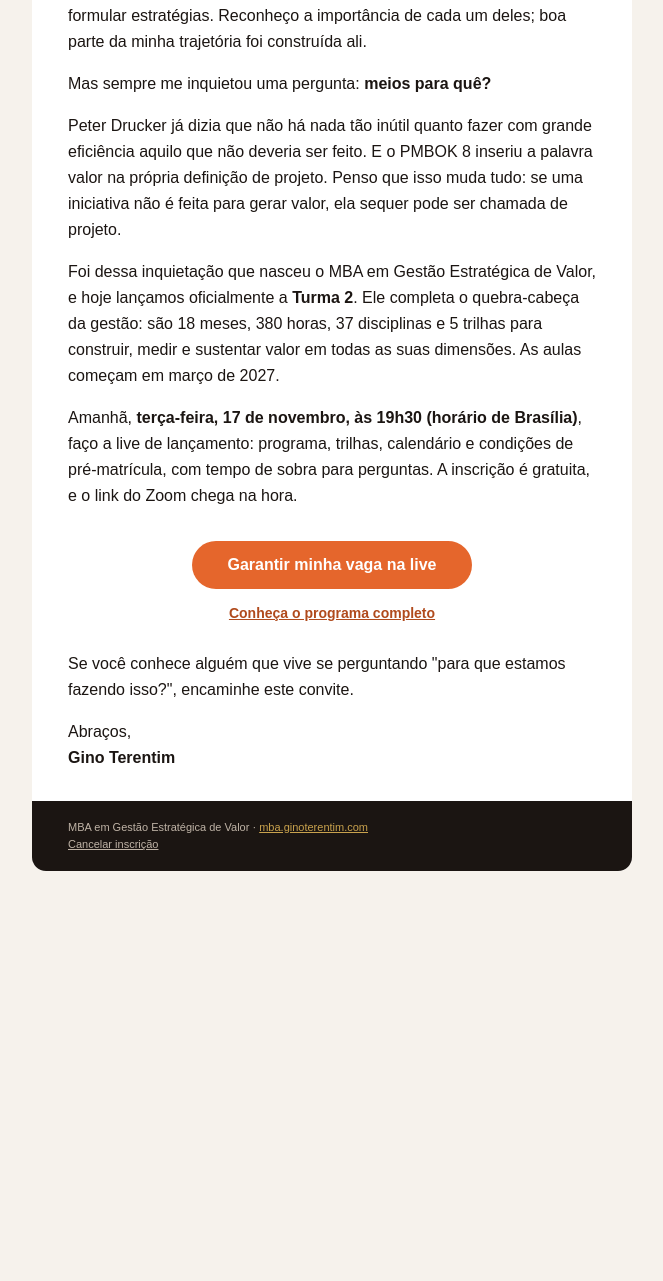
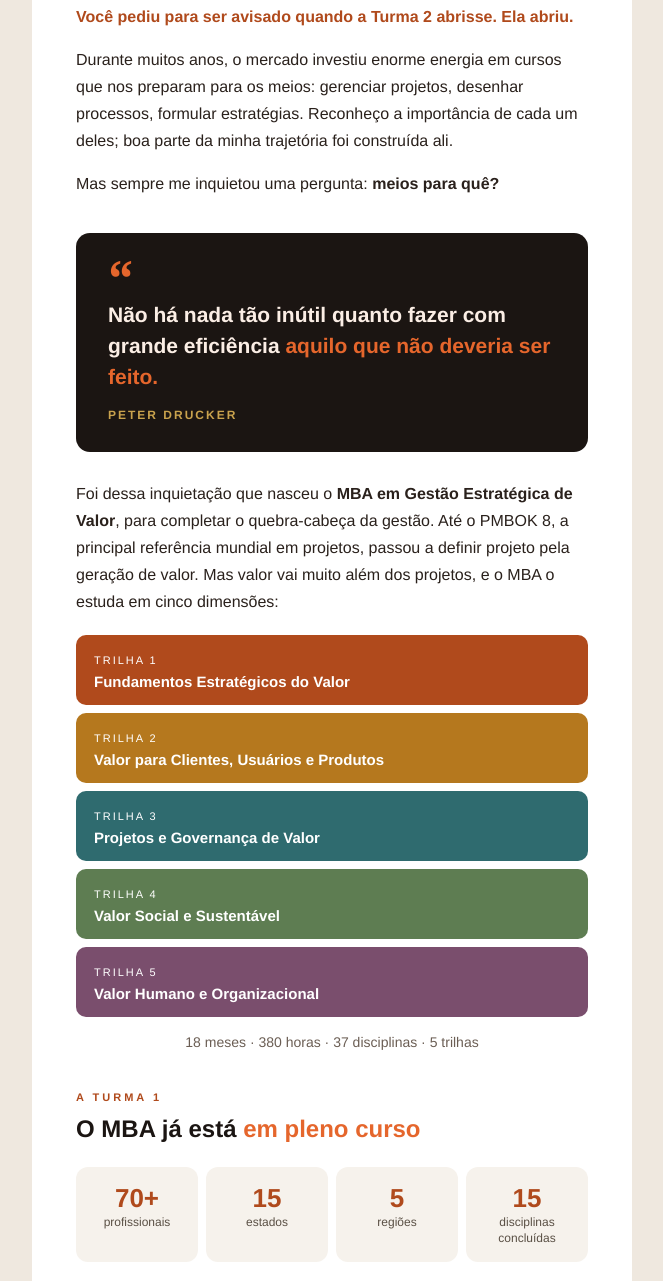
Before and after one commit to ginoterentimjr/live-mba-turma2, a plain HTML site: page email_espera.html in a window 1280 px wide. Shown: the part 466-1747 px from the top of the page, without its empty margins (308-971 px from the left). Before the commit the page ends 1365 px from the top, so only its background shows below. Drawn offline with Linux system fonts and the light colour scheme.

Commit message:
E-mail da lista de espera
Co-Authored-By: Claude Opus 5.5 <noreply@anthropic.com>
Claude-Session: https://claude.ai/code/session_01SQHeq2dcsqVUsgT81MCKjS

```diff
--- a/email_espera.html
+++ b/email_espera.html
@@ -1,27 +1,76 @@
-<!DOCTYPE html><html lang="pt-BR"><head><meta charset="utf-8"><meta name="viewport" content="width=device-width,initial-scale=1"><title>O PMBOK 8 redefiniu projeto</title></head>
-<body style="margin:0;padding:0;background:#F6F2EC;font-family:Poppins,Arial,Helvetica,sans-serif;color:#1B1512">
-<div style="display:none;max-height:0;overflow:hidden">Live de lançamento da Turma 2 do MBA em Gestão Estratégica de Valor, amanhã (17/11), às 19h30. Inscrição gratuita.</div>
-<table role="presentation" width="100%" cellpadding="0" cellspacing="0" style="background:#F6F2EC"><tr><td align="center" style="padding:28px 12px">
-<table role="presentation" width="600" cellpadding="0" cellspacing="0" style="max-width:600px;width:100%;background:#ffffff;border-radius:14px;overflow:hidden">
-<tr><td style="padding:0"><img src="https://ginoterentimjr.github.io/live-mba-turma2/email-capa.png" width="600" alt="MBA em Gestão Estratégica de Valor: a Turma 2 está lançada. Live terça, 17/11, às 19h30" style="display:block;width:100%;height:auto;border:0"></td></tr>
-<tr><td style="padding:32px 36px 6px;font-size:16px;line-height:26px">
-<p style="margin:0 0 16px;color:#B04A1C;font-weight:700">Você pediu para ser avisado quando a Turma 2 abrisse. Ela abriu.</p>
-<p style="margin:0 0 16px">Durante muitos anos, o mercado investiu enorme energia em cursos que nos preparam para os meios: gerenciar projetos, desenhar processos, formular estratégias. Reconheço a importância de cada um deles; boa parte da minha trajetória foi construída ali.</p>
-<p style="margin:0 0 16px">Mas sempre me inquietou uma pergunta: <strong>meios para quê?</strong></p>
-<p style="margin:0 0 16px">Peter Drucker já dizia que não há nada tão inútil quanto fazer com grande eficiência aquilo que não deveria ser feito. E o PMBOK 8 inseriu a palavra valor na própria definição de projeto. Penso que isso muda tudo: se uma iniciativa não é feita para gerar valor, ela sequer pode ser chamada de projeto.</p>
-<p style="margin:0 0 16px">Foi dessa inquietação que nasceu o MBA em Gestão Estratégica de Valor, e hoje lançamos oficialmente a <strong>Turma 2</strong>. Ele completa o quebra-cabeça da gestão: são 18 meses, 380 horas, 37 disciplinas e 5 trilhas para construir, medir e sustentar valor em todas as suas dimensões. As aulas começam em março de 2027.</p>
-<p style="margin:0 0 22px">Amanhã, <strong>terça-feira, 17 de novembro, às 19h30 (horário de Brasília)</strong>, faço a live de lançamento: programa, trilhas, calendário e condições de pré-matrícula, com tempo de sobra para perguntas. A inscrição é gratuita, e o link do Zoom chega na hora.</p>
+<!DOCTYPE html><html lang="pt-BR"><head><meta charset="utf-8"><meta name="viewport" content="width=device-width,initial-scale=1"><title>O que é valor para você?</title>
+<style>@media (max-width:620px){.pad{padding-left:24px!important;padding-right:24px!important}.h1{font-size:28px!important;line-height:36px!important}}</style></head>
+<body style="margin:0;padding:0;background:#EFE8DF;font-family:Poppins,'Helvetica Neue',Arial,sans-serif;color:#2A211C">
+<div style="display:none;max-height:0;overflow:hidden">Dedicamos um MBA inteiro a essa pergunta. Live de lançamento da Turma 2 amanhã, 17/11, às 19h30. Inscrição gratuita.</div>
+<table role="presentation" width="100%" cellpadding="0" cellspacing="0" style="background:#EFE8DF"><tr><td align="center" style="padding:28px 10px">
+<table role="presentation" width="600" cellpadding="0" cellspacing="0" style="max-width:600px;width:100%;background:#ffffff;border-radius:16px;overflow:hidden">
+
+<tr><td style="padding:0"><a href="https://ginoterentimjr.github.io/live-mba-turma2/#inscricao"><img src="https://ginoterentimjr.github.io/live-mba-turma2/email-capa.png" width="600" alt="MBA em Gestão Estratégica de Valor: a Turma 2 está lançada. Live terça, 17/11, às 19h30" style="display:block;width:100%;height:auto;border:0"></a></td></tr>
+
+<tr><td class="pad" style="padding:40px 44px 8px">
+<div style="font-size:11px;letter-spacing:3px;font-weight:700;color:#B04A1C">TURMA 2 · LANÇAMENTO OFICIAL</div>
+<div class="h1" style="font-size:34px;line-height:42px;font-weight:700;color:#1B1512;margin-top:14px">O que é valor <span style="color:#E5662C">para você?</span></div>
+<p style="font-size:16px;line-height:27px;margin:18px 0 0;color:#B04A1C;font-weight:700">Você pediu para ser avisado quando a Turma 2 abrisse. Ela abriu.</p>
+<p style="font-size:16px;line-height:27px;margin:16px 0 0">Durante muitos anos, o mercado investiu enorme energia em cursos que nos preparam para os meios: gerenciar projetos, desenhar processos, formular estratégias. Reconheço a importância de cada um deles; boa parte da minha trajetória foi construída ali.</p>
+<p style="font-size:16px;line-height:27px;margin:16px 0 0">Mas sempre me inquietou uma pergunta: <strong>meios para quê?</strong></p>
 </td></tr>
-<tr><td align="center" style="padding:4px 36px 12px">
-<a href="https://ginoterentimjr.github.io/live-mba-turma2/#inscricao" style="display:inline-block;background:#E5662C;color:#ffffff;text-decoration:none;font-weight:700;font-size:16px;padding:15px 36px;border-radius:30px">Garantir minha vaga na live</a>
+
+<tr><td class="pad" style="padding:28px 44px">
+<table role="presentation" width="100%" cellpadding="0" cellspacing="0" style="background:#1B1512;border-radius:14px"><tr><td style="padding:30px 32px">
+<div style="font-size:52px;line-height:30px;color:#E5662C;font-weight:700;font-family:Georgia,serif">&ldquo;</div>
+<div style="font-size:21px;line-height:31px;color:#FBEEE5;font-weight:600;margin-top:6px">Não há nada tão inútil quanto fazer com grande eficiência <span style="color:#E5662C">aquilo que não deveria ser feito.</span></div>
+<div style="font-size:12px;letter-spacing:2px;color:#C9A24D;font-weight:700;margin-top:16px">PETER DRUCKER</div>
+</td></tr></table>
 </td></tr>
-<tr><td align="center" style="padding:4px 36px 10px;font-size:14px"><a href="https://mba.ginoterentim.com/" style="color:#B04A1C;font-weight:700">Conheça o programa completo</a></td></tr>
-<tr><td style="padding:20px 36px 30px;font-size:16px;line-height:26px">
+
+<tr><td class="pad" style="padding:0 44px 6px">
+<p style="font-size:16px;line-height:27px;margin:0">Foi dessa inquietação que nasceu o <strong>MBA em Gestão Estratégica de Valor</strong>, para completar o quebra-cabeça da gestão. Até o PMBOK 8, a principal referência mundial em projetos, passou a definir projeto pela geração de valor. Mas valor vai muito além dos projetos, e o MBA o estuda em cinco dimensões:</p>
+</td></tr>
+<tr><td class="pad" style="padding:14px 44px 8px">
+<table role="presentation" width="100%" cellpadding="0" cellspacing="0" style="font-size:15px;line-height:21px">
+<tr><td style="padding:0 0 8px"><div style="background:#B04A1C;color:#fff;border-radius:10px;padding:13px 18px"><span style="font-size:11px;letter-spacing:2px">TRILHA 1</span><br><strong>Fundamentos Estratégicos do Valor</strong></div></td></tr>
+<tr><td style="padding:0 0 8px"><div style="background:#B5781E;color:#fff;border-radius:10px;padding:13px 18px"><span style="font-size:11px;letter-spacing:2px">TRILHA 2</span><br><strong>Valor para Clientes, Usuários e Produtos</strong></div></td></tr>
+<tr><td style="padding:0 0 8px"><div style="background:#2F6B6F;color:#fff;border-radius:10px;padding:13px 18px"><span style="font-size:11px;letter-spacing:2px">TRILHA 3</span><br><strong>Projetos e Governança de Valor</strong></div></td></tr>
+<tr><td style="padding:0 0 8px"><div style="background:#5E7D52;color:#fff;border-radius:10px;padding:13px 18px"><span style="font-size:11px;letter-spacing:2px">TRILHA 4</span><br><strong>Valor Social e Sustentável</strong></div></td></tr>
+<tr><td style="padding:0"><div style="background:#7A4E6D;color:#fff;border-radius:10px;padding:13px 18px"><span style="font-size:11px;letter-spacing:2px">TRILHA 5</span><br><strong>Valor Humano e Organizacional</strong></div></td></tr>
+</table>
+<p style="font-size:14px;line-height:22px;color:#6B5E54;margin:14px 0 0;text-align:center">18 meses · 380 horas · 37 disciplinas · 5 trilhas</p>
+</td></tr>
+
+<tr><td class="pad" style="padding:30px 44px 6px">
+<div style="font-size:11px;letter-spacing:3px;font-weight:700;color:#B04A1C">A TURMA 1</div>
+<div style="font-size:24px;line-height:32px;font-weight:700;color:#1B1512;margin-top:10px">O MBA já está <span style="color:#E5662C">em pleno curso</span></div>
+</td></tr>
+<tr><td class="pad" style="padding:16px 40px 4px">
+<table role="presentation" width="100%" cellpadding="0" cellspacing="0" style="text-align:center"><tr>
+<td width="25%" style="padding:0 4px"><div style="background:#F6F2EC;border-radius:12px;padding:16px 4px"><div style="font-size:26px;font-weight:700;color:#B04A1C">70+</div><div style="font-size:12px;line-height:16px;color:#5A5045;height:32px">profissionais</div></div></td>
+<td width="25%" style="padding:0 4px"><div style="background:#F6F2EC;border-radius:12px;padding:16px 4px"><div style="font-size:26px;font-weight:700;color:#B04A1C">15</div><div style="font-size:12px;line-height:16px;color:#5A5045;height:32px">estados</div></div></td>
+<td width="25%" style="padding:0 4px"><div style="background:#F6F2EC;border-radius:12px;padding:16px 4px"><div style="font-size:26px;font-weight:700;color:#B04A1C">5</div><div style="font-size:12px;line-height:16px;color:#5A5045;height:32px">regiões</div></div></td>
+<td width="25%" style="padding:0 4px"><div style="background:#F6F2EC;border-radius:12px;padding:16px 4px"><div style="font-size:26px;font-weight:700;color:#B04A1C">15</div><div style="font-size:12px;line-height:16px;color:#5A5045;height:32px">disciplinas concluídas</div></div></td>
+</tr></table>
+</td></tr>
+<tr><td class="pad" style="padding:18px 44px 6px">
+<p style="font-size:16px;line-height:27px;margin:0">A primeira turma começou em abril de 2026 e já concluiu as Trilhas 1 e 2 inteiras. São profissionais de bancos e cooperativas, tecnologia, indústria, energia, saúde, setor público e Judiciário, consultoria e educação. Na segunda metade do curso, as atividades passaram a gerar valor real: no Laboratório Peças da Garagem, a turma construiu uma proposta para envelhecer com autonomia, que será publicada com o nome de todos os participantes. E das aulas da Turma 1 está nascendo um livro, <em>Gestão Estratégica de Valor</em>.</p>
+</td></tr>
+
+<tr><td class="pad" style="padding:30px 44px 10px">
+<table role="presentation" width="100%" cellpadding="0" cellspacing="0" style="background:#B04A1C;border-radius:14px"><tr><td align="center" style="padding:32px 28px">
+<div style="font-size:11px;letter-spacing:3px;font-weight:700;color:#F7D3C0">LIVE DE LANÇAMENTO · GRATUITA</div>
+<div style="font-size:26px;line-height:34px;font-weight:700;color:#ffffff;margin-top:10px">Terça, 17 de novembro, às 19h30</div>
+<div style="font-size:14px;line-height:22px;color:#FBEEE5;margin-top:8px">Programa, trilhas, calendário da Turma 2 e condições de pré-matrícula, com tempo reservado para as suas perguntas. O link do Zoom chega na hora da inscrição.</div>
+<a href="https://ginoterentimjr.github.io/live-mba-turma2/#inscricao" style="display:inline-block;margin-top:22px;background:#ffffff;color:#B04A1C;text-decoration:none;font-weight:700;font-size:16px;padding:15px 34px;border-radius:30px">Garantir minha vaga na live</a>
+</td></tr></table>
+</td></tr>
+<tr><td align="center" style="padding:6px 44px 4px;font-size:14px"><a href="https://mba.ginoterentim.com/" style="color:#B04A1C;font-weight:700">Conheça o programa completo</a></td></tr>
+
+<tr><td class="pad" style="padding:24px 44px 36px;font-size:16px;line-height:27px">
 <p style="margin:0">Se você conhece alguém que vive se perguntando "para que estamos fazendo isso?", encaminhe este convite.</p>
-<p style="margin:16px 0 0">Abraços,<br><strong>Gino Terentim</strong></p>
+<p style="margin:18px 0 0">Até amanhã,<br><strong>Gino Terentim</strong><br><span style="font-size:13px;color:#6B5E54">Coordenador do MBA em Gestão Estratégica de Valor</span></p>
 </td></tr>
-<tr><td style="background:#1B1512;padding:18px 36px;font-size:11px;line-height:17px;color:#bfb3a6">
-MBA em Gestão Estratégica de Valor · <a href="https://mba.ginoterentim.com" style="color:#C9A24D">mba.ginoterentim.com</a><br>
-<a href="{{ unsubscribe }}" style="color:#bfb3a6">Cancelar inscrição</a>
+
+<tr><td style="background:#1B1512;padding:20px 44px;font-size:11px;line-height:17px;color:#bfb3a6">
+<span style="color:#C9A24D;font-weight:700;letter-spacing:1px">MBA EM GESTÃO ESTRATÉGICA DE VALOR</span><br>
+Construir, medir e sustentar valor em todas as suas dimensões.<br>
+<a href="https://mba.ginoterentim.com" style="color:#C9A24D">mba.ginoterentim.com</a> · <a href="{{ unsubscribe }}" style="color:#bfb3a6">Cancelar inscrição</a>
 </td></tr>
 </table></td></tr></table></body></html>
```
